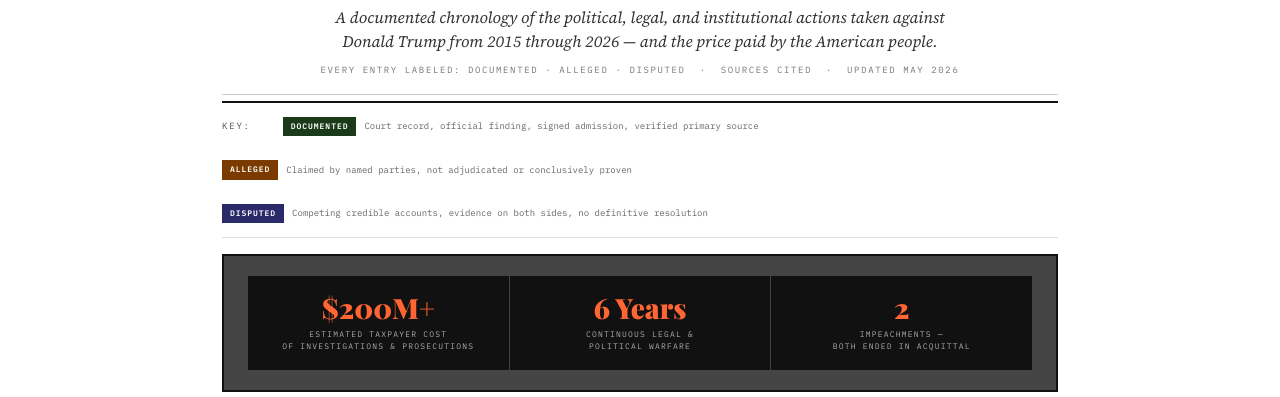
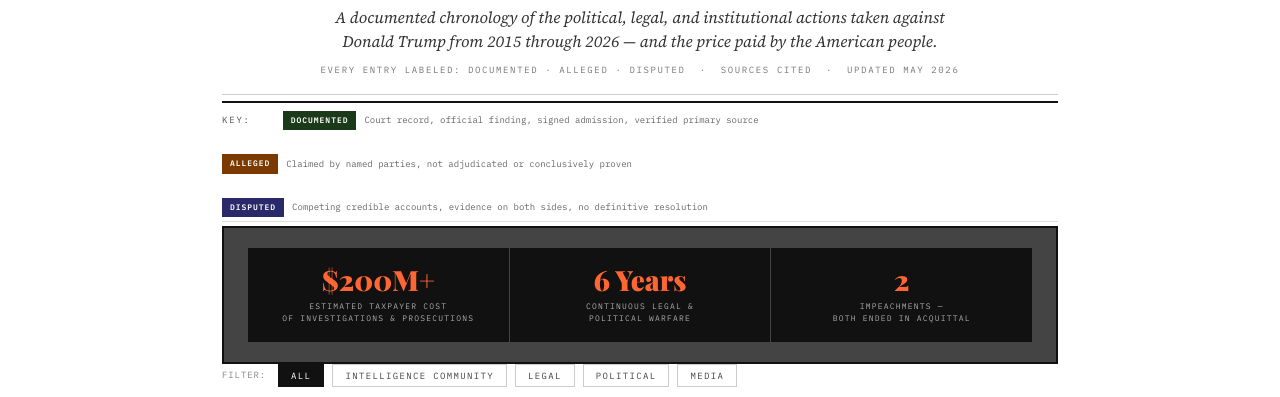
Before and after one commit to johnrspivey/therulingclassreport.com, a plain HTML site: page trump-timeline.html in a window 1280 px wide. Shown: the part 269-666 px from the top of the page. Drawn offline with nearby package versions, Linux system fonts and the light colour scheme; a web font is replaced by a local one.

Commit message:
Update trump-timeline.html

```diff
--- a/trump-timeline.html
+++ b/trump-timeline.html
@@ -91,10 +91,10 @@
   display: flex;
   gap: 24px;
   flex-wrap: wrap;
-  padding: 14px 0;
+  padding: 8px 0 4px;
   border-top: 2px solid #111111;
   border-bottom: 1px solid #dddddd;
-  margin-bottom: 16px;
+  margin-bottom: 4px;
   align-items: center;
 }
 
@@ -277,7 +277,7 @@
   background: #111111 !important;
   color: #ffffff !important;
   padding: 20px 24px;
-  margin: 8px 0;
+  margin: 0;
   display: grid;
   grid-template-columns: repeat(3, 1fr);
   gap: 1px;
```
